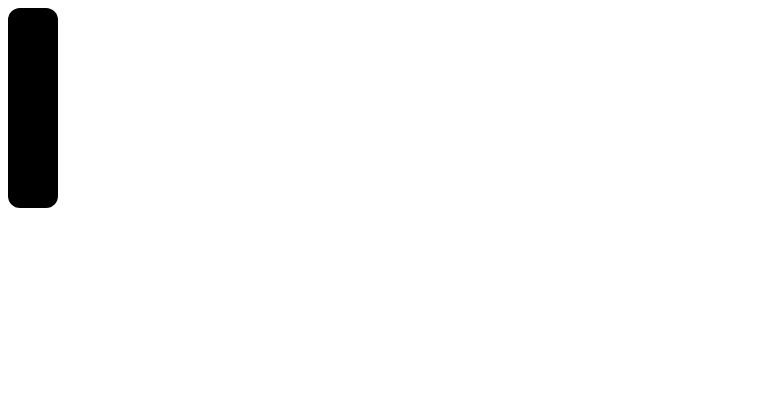
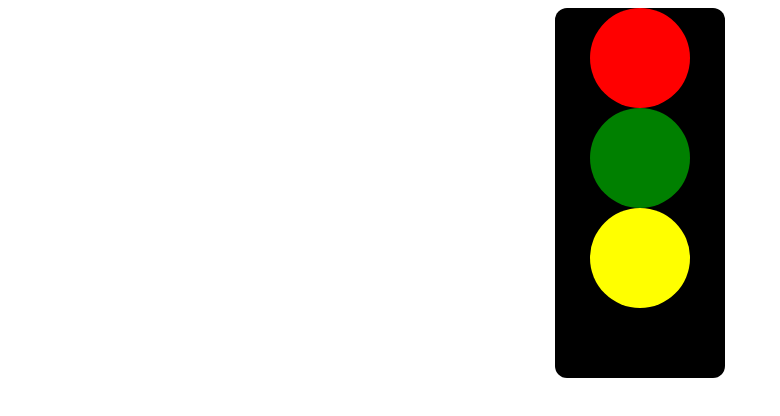
Before and after one commit to abhaysaxena-git/Project1, a plain HTML site: page index.html in a window 1280 px wide. Shown: the whole page, without its empty margins (0-780 px from the left). Drawn offline with Linux system fonts and the light colour scheme.

Commit message:
html change in css

```diff
--- a/index.html
+++ b/index.html
@@ -7,10 +7,12 @@
     <link rel="stylesheet" href="style.css">
 </head>
 <body>
+   <center>
     <div class="traffic">
-        <div class="light"></div>
-        <div class="light"></div>
-        <div class="light"></div>
+        <div class="light" style="background-color: red;"></div>
+        <div class="light" style="background-color: green;"></div>
+        <div class="light" style="background-color: yellow;"></div>
     </div>
+   </center>
 </body>
 </html>
--- a/style.css
+++ b/style.css
@@ -1,6 +1,11 @@
 .traffic{
-    height: 200px;
-    width: 50px;
+    height: 370px;
+    width: 170px;
     background-color: black;
     border-radius: 12px;
 }
+.light{
+    height: 100px;
+    width: 100px;
+    border-radius: 50%;
+}
```
